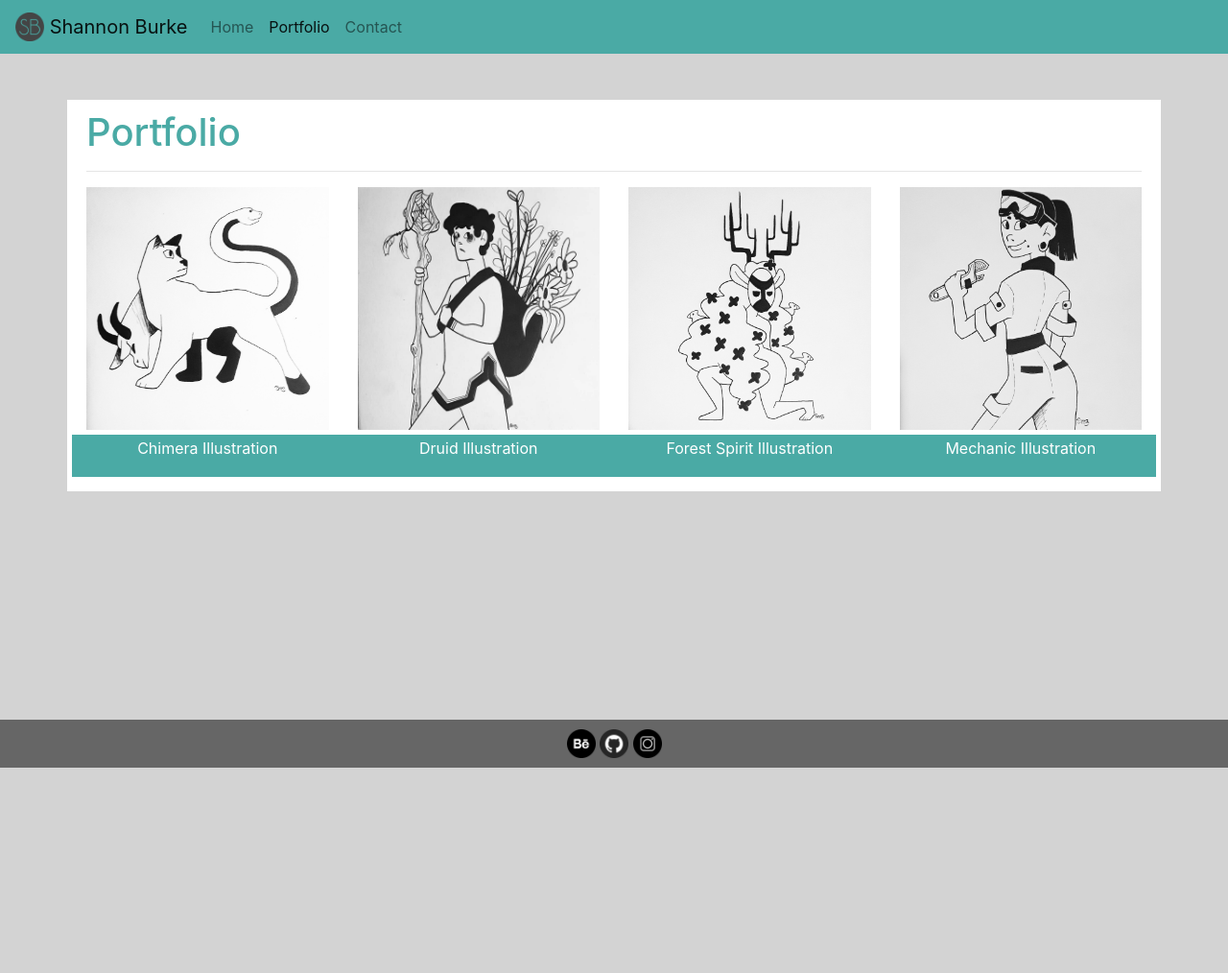
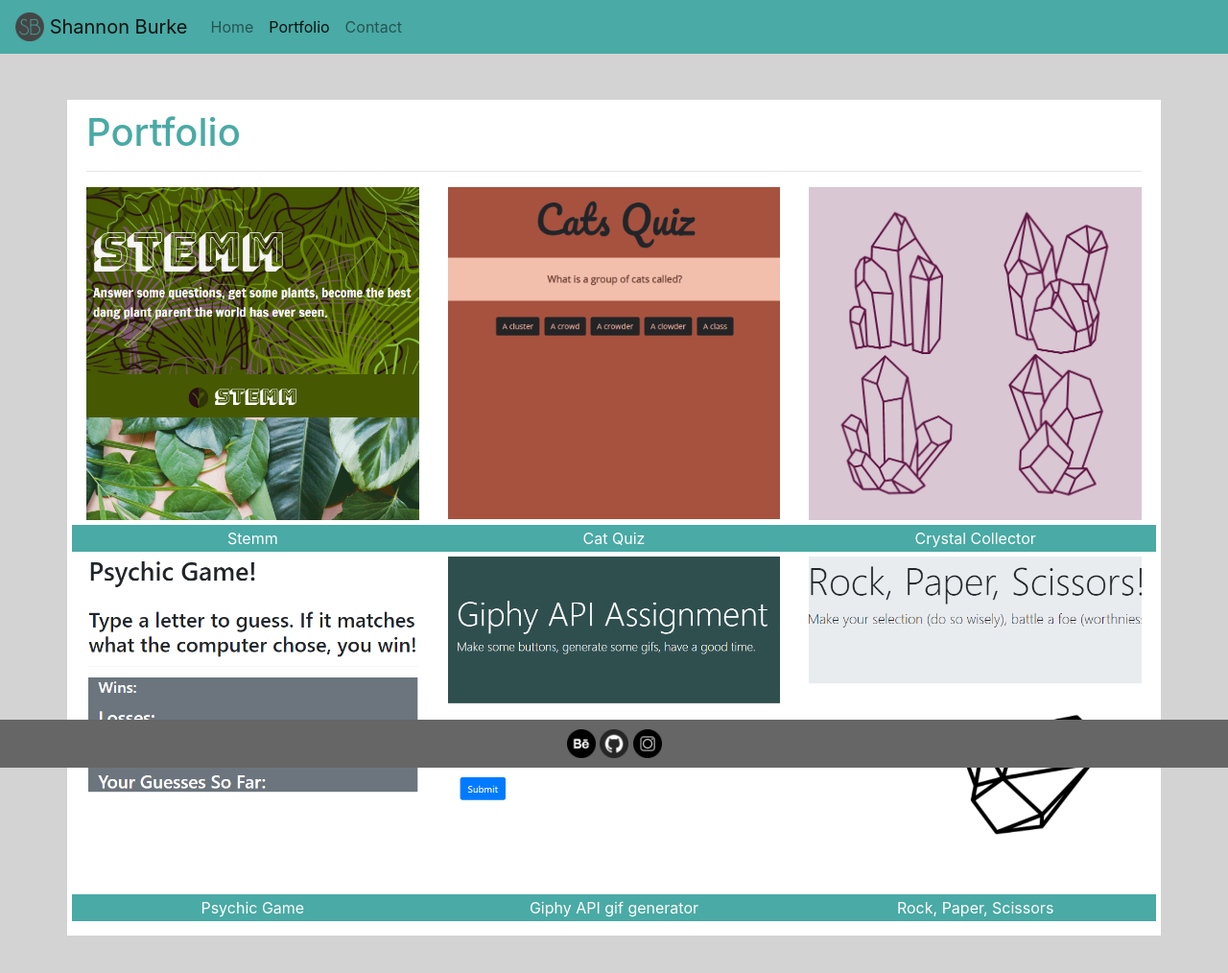
Before and after one commit to shannon-burke/Bootstrap-Portfolio, a plain HTML site: page portfolio.html in a window 1280 px wide. Shown: the whole page at 96% size. Before the commit the page ends 800 px from the top, so only its background shows below. Drawn offline with nearby package versions, Linux system fonts and the light colour scheme.

Commit message:
updated gallery images and links

```diff
--- a/portfolio.html
+++ b/portfolio.html
@@ -49,30 +49,47 @@
 
             <div class="col-md-12">
                 <div class="row">
-                    <div class="col-md-3 thumbnail-div"><a href="#"><img src="assets/images/chimera.jpg"
-                                class="img-fluid thumbnail-img"></a></div>
-                    <div class="col-md-3 thumbnail-div"><a href="#"><img src="assets/images/druid.jpg"
-                                class="img-fluid thumbnail-img"></a></div>
-                    <div class="col-md-3 thumbnail-div"><a href="#"><img src="assets/images/forest-spirit.jpg"
-                                class="img-fluid thumbnail-img"></a></div>
-                    <div class="col-md-3 thumbnail-div"><a href="#"><img src="assets/images/mechanic.jpg"
-                                class="img-fluid thumbnail-img"></a></div>
+                    <div class="col-md-4 thumbnail-div"><a
+                            href="https://shannon-burke.github.io/Project-1/index.html"><img
+                                src="assets/images/Stemm.PNG" class="img-fluid thumbnail-img"></a></div>
+                    <div class="col-md-4 thumbnail-div"><a href="https://shannon-burke.github.io/Trivia-Game/"><img
+                                src="assets/images/cat-quiz.PNG" class="img-fluid thumbnail-img"></a></div>
+                    <div class="col-md-4 thumbnail-div"><a
+                            href="https://shannon-burke.github.io/Crystal-Collector/"><img
+                                src="assets/images/crystal-collector.PNG" class="img-fluid thumbnail-img"></a></div>
                 </div>
                 <div class="row">
-                    <div class="col-md-3 title-div"><a href="#">
-                            Chimera Illustration
+                    <div class="col-md-4 title-div"><a href="https://shannon-burke.github.io/Project-1/index.html">
+                            Stemm
                         </a></div>
-                    <div class="col-md-3 title-div"><a href="#">
-                            Druid Illustration
+                    <div class="col-md-4 title-div"><a href="https://shannon-burke.github.io/Trivia-Game/">
+                            Cat Quiz
                         </a></div>
-                    <div class="col-md-3 title-div"><a href="#">
-                            Forest Spirit Illustration
-                        </a></div>
-                    <div class="col-md-3 title-div"><a href="#">
-                            <p>Mechanic Illustration</p>
+                    <div class="col-md-4 title-div"><a href="https://shannon-burke.github.io/Crystal-Collector/">
+                            Crystal Collector
                         </a></div>
                 </div>
 
+                <div class="row">
+                    <div class="col-md-4 thumbnail-div"><a href="https://shannon-burke.github.io/Psychic-Game/"><img
+                                src="assets/images/psychic-game.PNG" class="img-fluid thumbnail-img"></a></div>
+                    <div class="col-md-4 thumbnail-div"><a
+                            href="https://shannon-burke.github.io/giphy-api-assignment/"><img
+                                src="assets/images/GIphy.PNG" class="img-fluid thumbnail-img"></a></div>
+                    <div class="col-md-4 thumbnail-div"><a href="https://shannon-burke.github.io/rps-multiplayer/"><img
+                                src="assets/images/RPS.PNG" class="img-fluid thumbnail-img"></a></div>
+                </div>
+                <div class="row">
+                    <div class="col-md-4 title-div"><a href="https://shannon-burke.github.io/Psychic-Game/">
+                            Psychic Game
+                        </a></div>
+                    <div class="col-md-4 title-div"><a href="https://shannon-burke.github.io/giphy-api-assignment/">
+                            Giphy API gif generator
+                        </a></div>
+                    <div class="col-md-4 title-div"><a href="https://shannon-burke.github.io/rps-multiplayer/">
+                            Rock, Paper, Scissors
+                        </a></div>
+                </div>
             </div>
 
             <nav class="fixed-bottom" id="footer">
```
Also changed, not shown: assets/images/GIphy.PNG (added), assets/images/RPS.PNG (added), assets/images/Stemm.PNG (added), assets/images/cat-quiz.PNG (added), assets/images/crystal-collector.PNG (added), assets/images/psychic-game.PNG (added).
